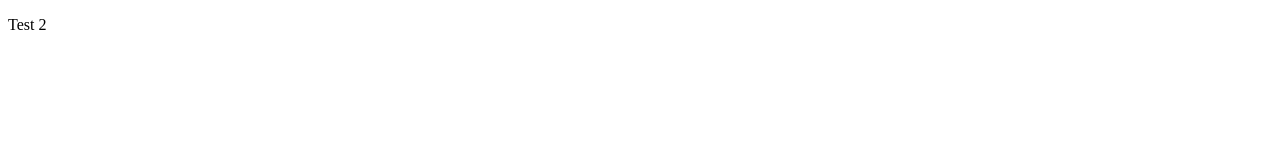
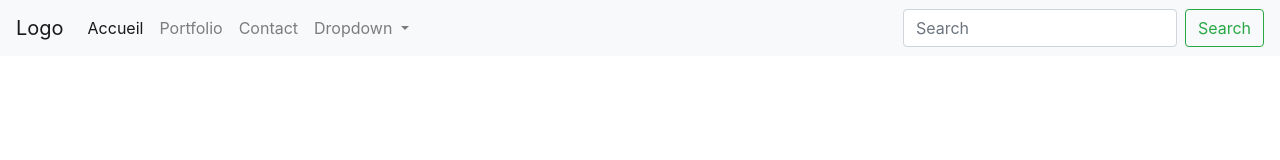
Before and after one commit to dubocqu/monProjet, a website: page www/index.html in a window 1280 px wide. Drawn offline with nearby package versions, Linux system fonts and the light colour scheme.

Commit message:
ajout d'un menu bootstrap

```diff
--- a/package.json
+++ b/package.json
@@ -13,6 +13,6 @@
     "bootstrap": "^4.5.3",
     "express": "^4.17.1",
     "jquery": "^3.5.1",
-    "popper": "^1.0.1"
+    "popper.js": "^1.16.1"
   }
 }
--- a/server.js
+++ b/server.js
@@ -5,7 +5,10 @@ let port = 3000;
 
 //Préparation du server
 app.use(express.static(__dirname + '/www'));
-
+app.use('/js', express.static(__dirname + '/node_modules/bootstrap/dist/js'));
+app.use('/js', express.static(__dirname + '/node_modules/jquery/dist'));
+app.use('/js', express.static(__dirname + '/node_modules/popper.js/dist/umd'));
+app.use('/css', express.static(__dirname + '/node_modules/bootstrap/dist/css'));
 app.listen(port, () => {
     console.log('Le serveur est en route');
     console.log(`Serveur listening at http://localhost:${port}`);
--- a/www/index.html
+++ b/www/index.html
@@ -3,9 +3,48 @@
     <head>
         <meta charset="UTF-8">
         <meta name="viewport" content="width=device-width, initial-scale=1.0">
+        <link rel="stylesheet" href="../www/css/style.css">
+        <link rel="stylesheet" href="css/bootstrap.min.css">
+        <script src="/js/jquery.min.js"></script>
+        <script src="/js/popper.min.js"></script>
+        <script src="/js/bootstrap.min.js"></script>
         <title>Projet_node</title>
     </head>
     <body>
-        <p>Test 2</p>
+        <nav class="navbar navbar-expand-lg navbar-light bg-light">
+            <a class="navbar-brand" href="#">Logo</a>
+            <button class="navbar-toggler" type="button" data-toggle="collapse" data-target="#navbarSupportedContent" aria-controls="navbarSupportedContent" aria-expanded="false" aria-label="Toggle navigation">
+              <span class="navbar-toggler-icon"></span>
+            </button>
+
+            <div class="collapse navbar-collapse" id="navbarSupportedContent">
+              <ul class="navbar-nav mr-auto">
+                <li class="nav-item active">
+                  <a class="nav-link" href="#">Accueil <span class="sr-only">(current)</span></a>
+                </li>
+                <li class="nav-item">
+                  <a class="nav-link" href="#">Portfolio</a>
+                </li>
+                <li class="nav-item">
+                    <a class="nav-link" href="#">Contact</a>
+                </li>
+                <li class="nav-item dropdown">
+                    <a class="nav-link dropdown-toggle" href="#" id="navbarDropdown" role="button" data-toggle="dropdown" aria-haspopup="true" aria-expanded="false">
+                      Dropdown
+                    </a>
+                    <div class="dropdown-menu" aria-labelledby="navbarDropdown">
+                      <a class="dropdown-item" href="#">Action</a>
+                      <a class="dropdown-item" href="#">Another action</a>
+                      <div class="dropdown-divider"></div>
+                      <a class="dropdown-item" href="#">Something else here</a>
+                    </div>
+                  </li>
+              </ul>
+              <form class="form-inline my-2 my-lg-0">
+                <input class="form-control mr-sm-2" type="search" placeholder="Search" aria-label="Search">
+                <button class="btn btn-outline-success my-2 my-sm-0" type="submit">Search</button>
+              </form>
+            </div>
+          </nav>
     </body>
 </html>
```
Also changed, not shown: www/css/style.css (added), 1 other file.
